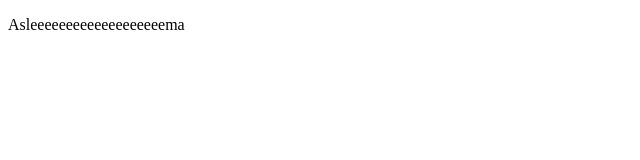
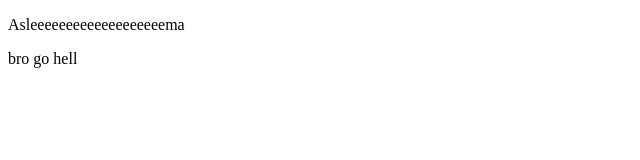
Before and after one commit to MohamedAzizKhedhri/gitGithub-repo, a plain HTML site: page index.html in a window 1280 px wide. Shown: the full height of the page, 0-640 px from the left. Drawn offline with Linux system fonts and the light colour scheme.

Commit message:
last commit

```diff
--- a/index.html
+++ b/index.html
@@ -8,6 +8,7 @@
   <body>
     <div>
       <p>Asleeeeeeeeeeeeeeeeeeema</p>
+      <p>bro go hell</p>
     </div>
   </body>
 </html>
```
